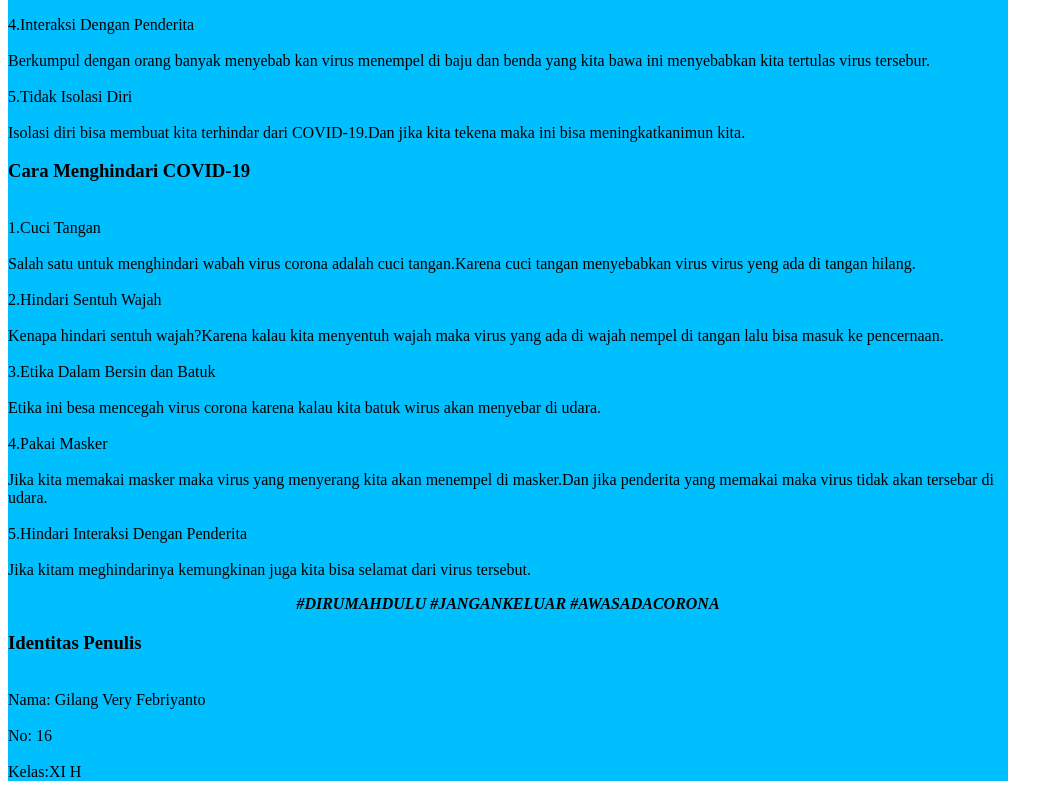
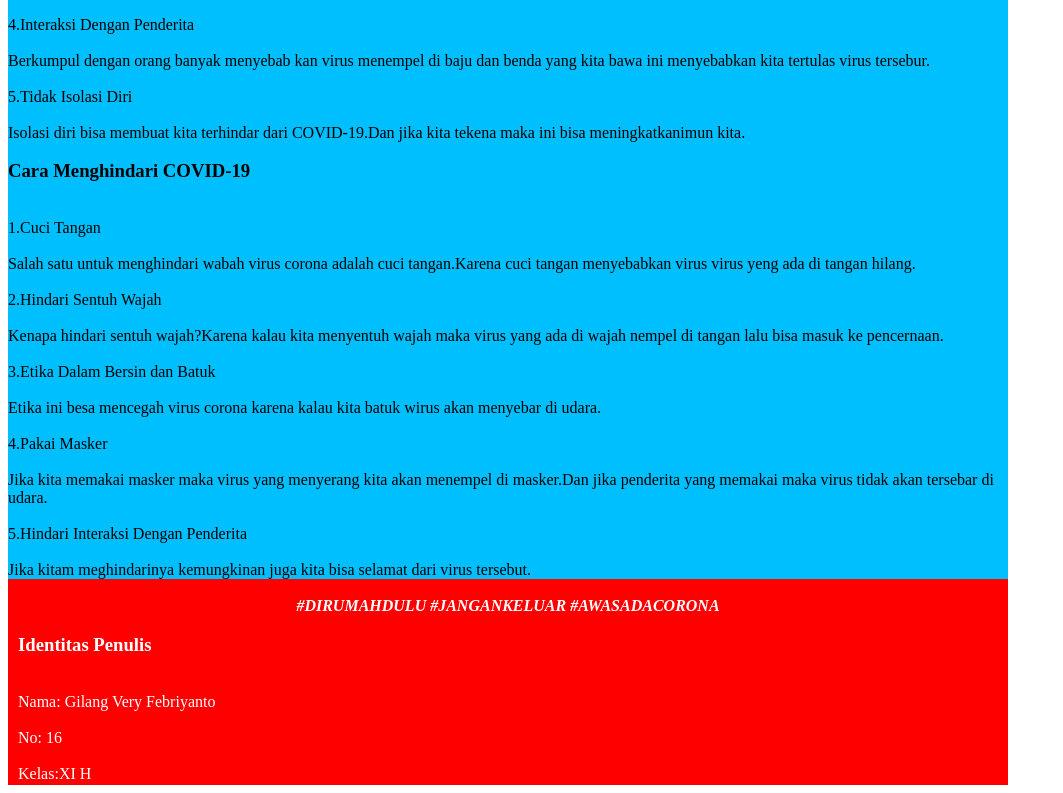
Before and after one commit to gilangvf/gilangvf.github.io, a plain HTML site: page index.html in a window 1280 px wide. Shown: the part 483-1276 px from the top of the page, without its empty margins (0-1063 px from the left). Drawn offline with Linux system fonts and the light colour scheme.

Commit message:
Update style.css

```diff
--- a/style.css
+++ b/style.css
@@ -9,3 +9,8 @@
   text-align: center;
   color: #fff;
  }
+.bg .footer{
+  background: #ff0000;
+  padding: 2px 10px;
+  color: #fff;
+}
```
